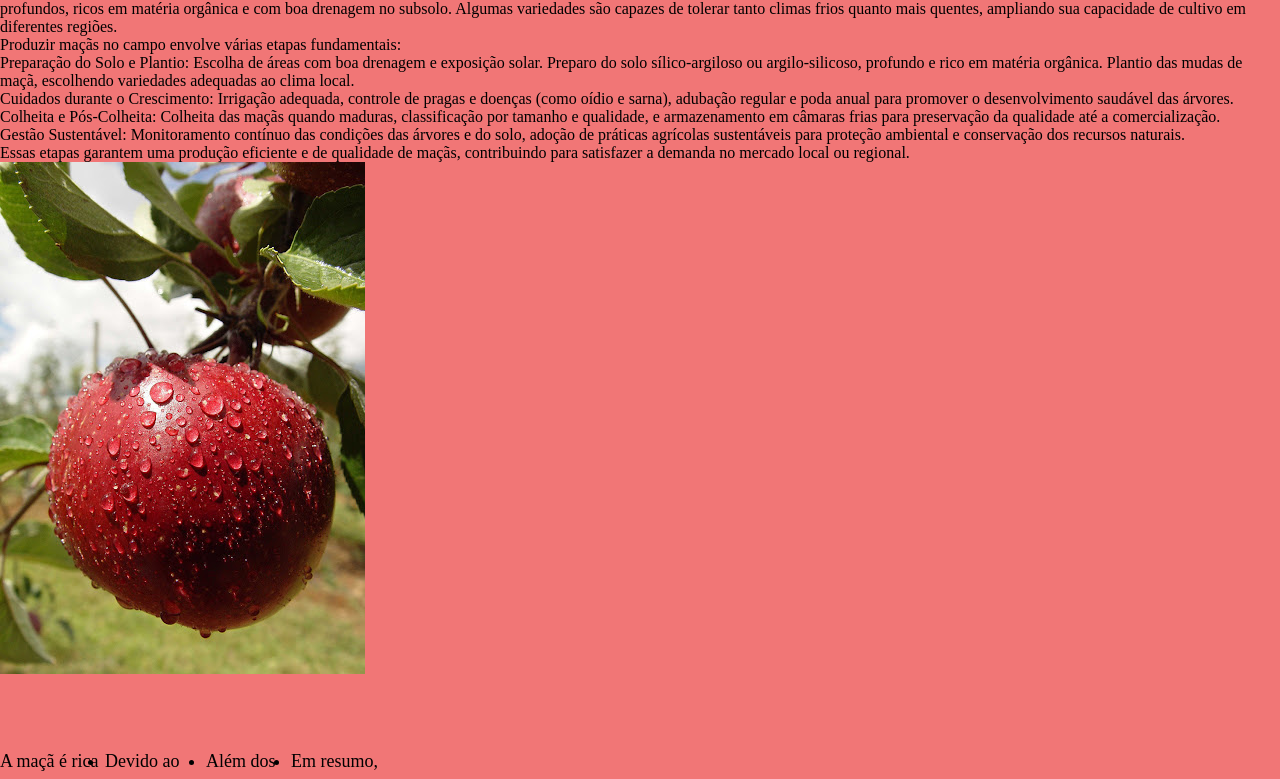
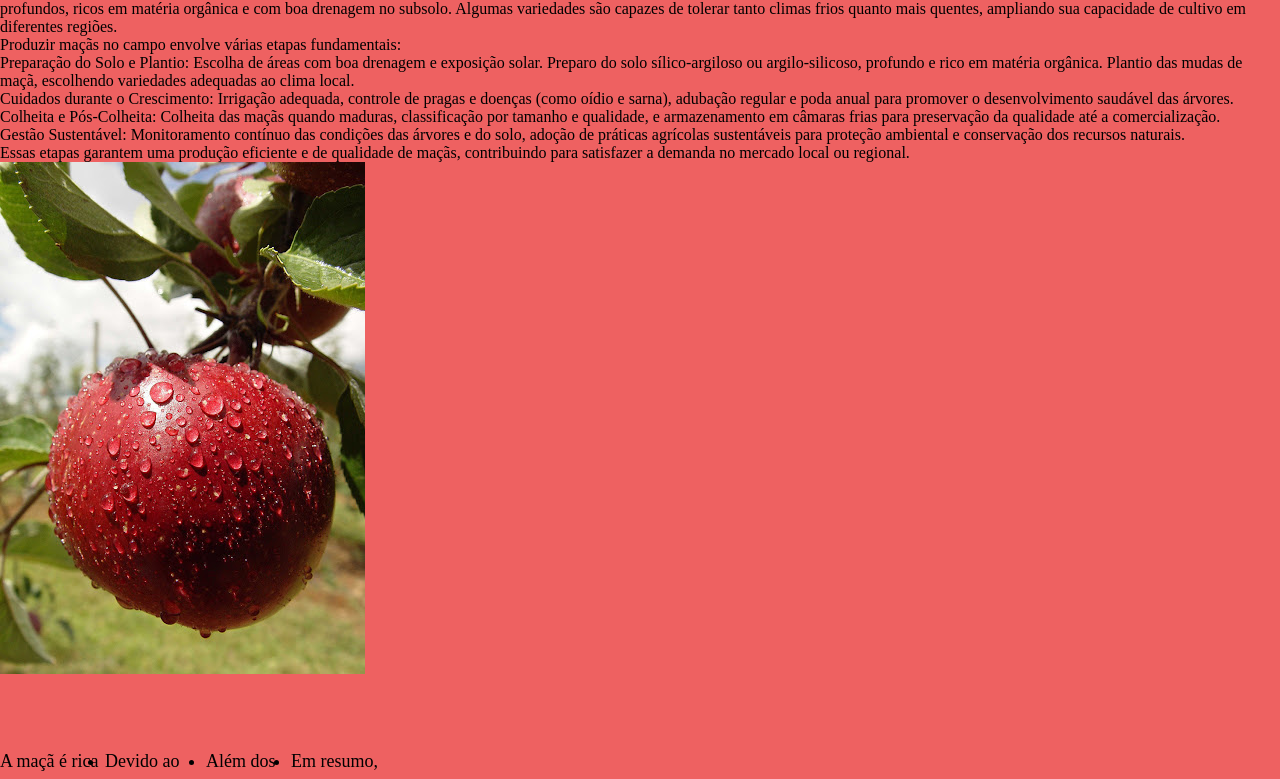
Before and after one commit to rafaela-eduarda/Agrinho-rafa, a plain HTML site: page index.html in a window 1280 px wide. Shown: the part 76-855 px from the top of the page. Drawn offline with Linux system fonts and the light colour scheme.

Commit message:
4444444444444

```diff
--- a/style.css
+++ b/style.css
@@ -59,4 +59,4 @@ h1{
 }
 
 body{
-  background-color: rgb(241, 118, 118);
+  background-color: rgb(238, 97, 97);
```
